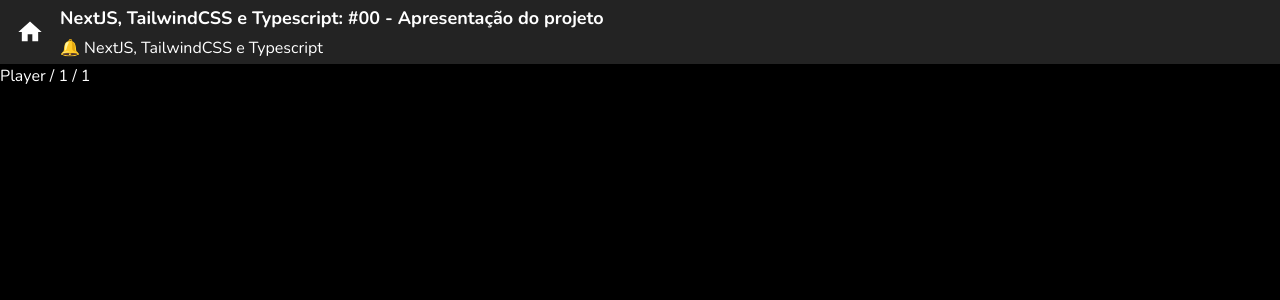
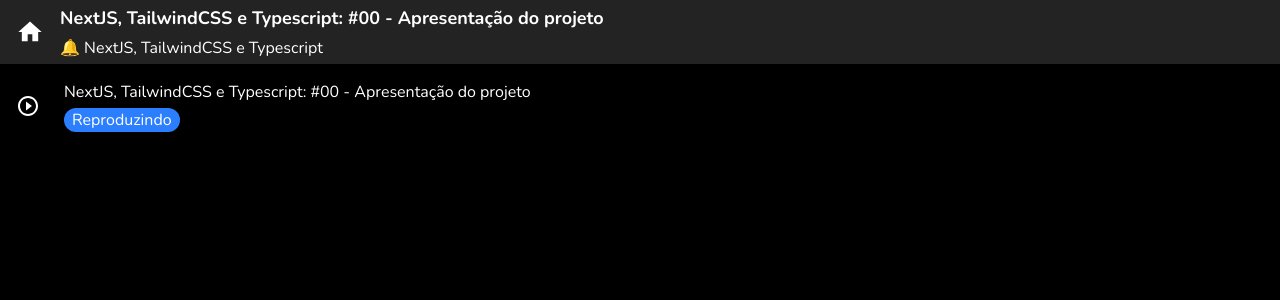
Before and after one commit to guilhermegiovani/course-platform, a Next.js app: page /player/1/1 in a window 1280 px wide. Shown: the top 300 px of the page. Built offline with nearby package versions, Linux system fonts and the light colour scheme.

Commit message:
feat: add class component

```diff
--- a/src/app/player/[courseId]/[classId]/page.tsx
+++ b/src/app/player/[courseId]/[classId]/page.tsx
@@ -1,4 +1,5 @@
-import { PlayerHeader } from "@/components/player"
+'use client'
+import { PlayerClass, PlayerHeader } from "@/components/player"
 
 
 interface Props {
@@ -18,7 +19,13 @@
                 subtitle="🔔 NextJS, TailwindCSS e Typescript"
             />
 
-            Player / {courseId} / {classId}
+            <PlayerClass
+                title="NextJS, TailwindCSS e Typescript: #00 - Apresentação do projeto"
+                playing={true}
+                done={false}
+                onCheck={() => console.log("check")}
+                onPlay={() => console.log("play")}
+            />
         </>
     )
 }
--- /dev/null
+++ b/src/components/player/PlayerClass.tsx
@@ -0,0 +1,66 @@
+'use client'
+import { MdCheckCircle, MdCircle, MdPlayCircleOutline } from "react-icons/md"
+
+
+interface IPlayerClassProps {
+    title: string
+    playing: boolean
+    done: boolean
+
+    onPlay: () => void
+    onCheck: () => void
+}
+
+export const PlayerClass = ({ title, playing, done, onPlay, onCheck }: IPlayerClassProps) => {
+
+
+    return (
+
+        <button
+            className="flex gap-6 p-4 items-center cursor-pointer"
+            onClick={() => onPlay()}
+        >
+            {!done && (
+                <div
+                    className="group cursor-pointer"
+                    onClick={e => {
+                        e.stopPropagation()
+                        onCheck()
+                    }}
+                >
+                    <MdPlayCircleOutline
+                        size={24}
+                        className="min-w-6 group-hover:hidden"
+                    />
+
+                    <MdCircle
+                        size={24}
+                        className="min-w-6 hidden group-hover:block"
+                    />
+                </div>
+            )}
+
+            {done && (
+                <MdCheckCircle
+                    size={24}
+                    className="min-w-6 text-green-400"
+                />
+            )}
+
+            <div className="flex flex-col gap-1 items-start">
+                <p
+                    data-done={done}
+                    className="line-clamp-2 text-start data-[done=true]:text-green-400"
+                >
+                    {title}
+                </p>
+
+                {playing && (
+                    <span className="bg-blue-500 px-2 py-1 rounded-full leading-4">
+                        Reproduzindo
+                    </span>
+                )}
+            </div>
+        </button>
+    )
+}
--- a/src/components/player/index.ts
+++ b/src/components/player/index.ts
@@ -1 +1,2 @@
 export * from './PlayerHeader'
+export * from './PlayerClass'
```
